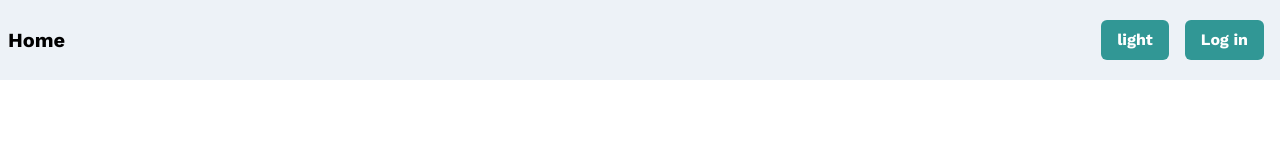
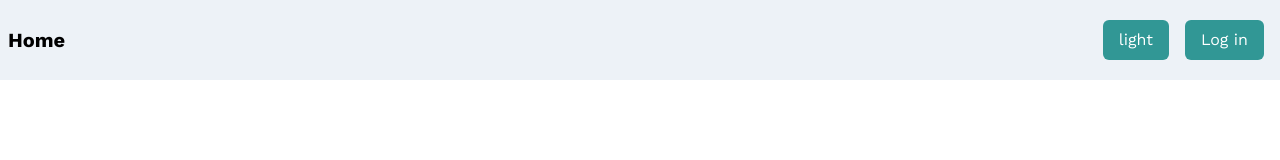
Before and after one commit to desktopofsamuel/recipe, a Next.js app: page / in a window 1280 px wide. Shown: the top 160 px of the page. Built offline with nearby package versions, Linux system fonts and the light colour scheme.

Commit message:
style: fix button style

```diff
--- a/components/Navigation.tsx
+++ b/components/Navigation.tsx
@@ -28,10 +28,15 @@ const Navigation = () => {
       </Box>
       <Spacer />
       <Box>
-        <Button colorScheme="teal" mr="4" onClick={() => toggleColorMode()}>
+        <Button
+          colorScheme="teal"
+          mr="4"
+          fontWeight="regular"
+          onClick={() => toggleColorMode()}
+        >
           {colorMode}
         </Button>
-        <Button colorScheme="teal" mr="4">
+        <Button colorScheme="teal" mr="4" fontWeight="regular">
           Log in
         </Button>
       </Box>
```
